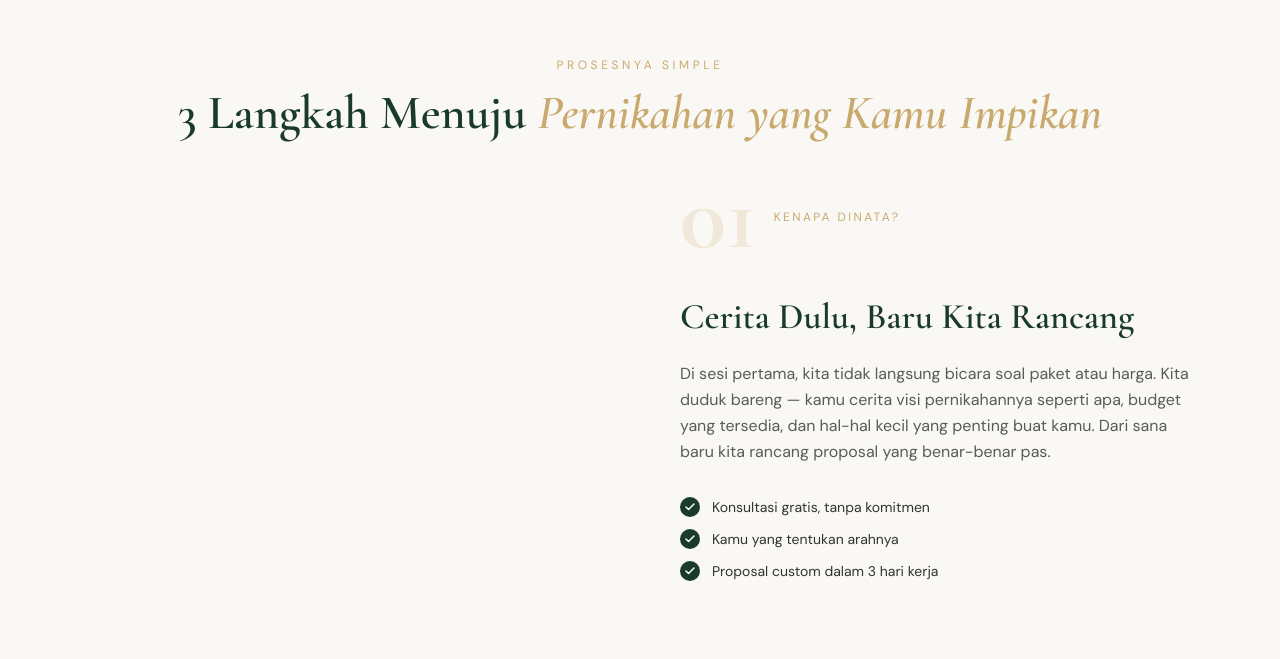
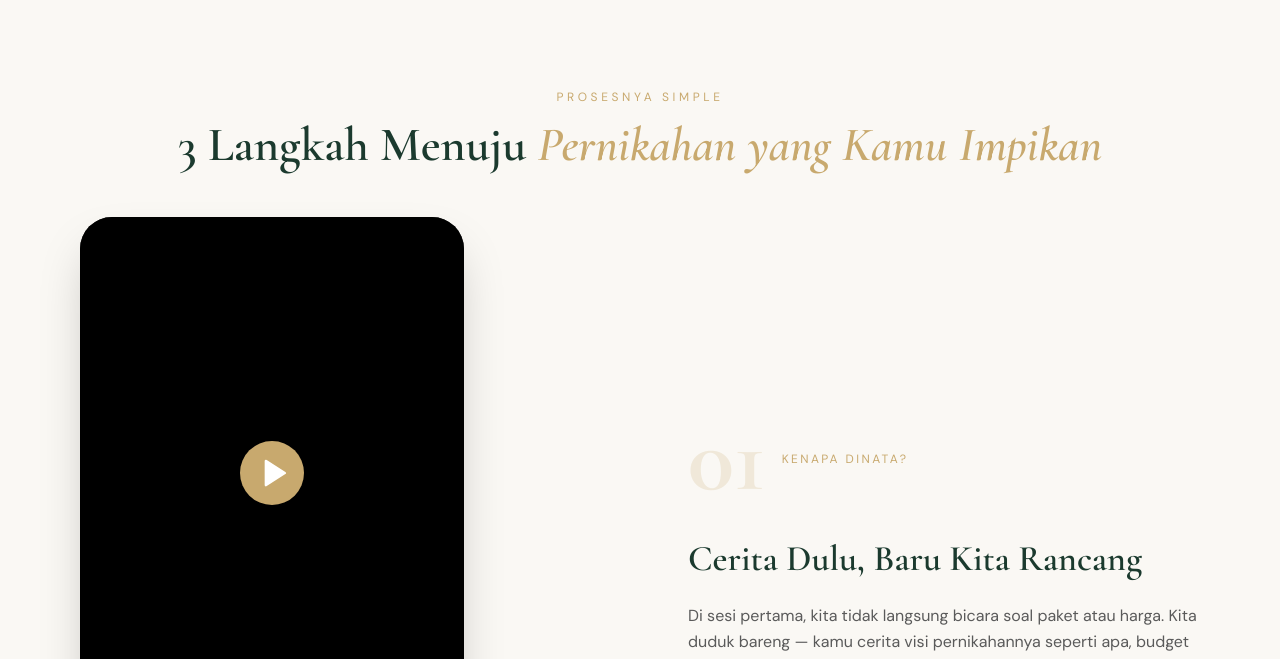
Before and after one commit to Handaldev/dnata-organizer, a Next.js app: page / in a window 1280 px wide. Shown: the part 3061-3720 px from the top of the page. Built offline with nearby package versions, Linux system fonts and the light colour scheme; no server answers.

Commit message:
refactor: streamline Process.tsx, remove unused imports and update styles

```diff
--- a/sections/Process.tsx
+++ b/sections/Process.tsx
@@ -1,16 +1,11 @@
 'use client'
 
-import { useRef, useState, useEffect } from 'react'
+import { useRef, useState } from 'react'
 import { motion, useInView } from 'framer-motion'
 import { Play } from 'lucide-react'
 
 // Video configuration - mudah diubah kedepannya
 const videoConfig = {
-  // Support Instagram, TikTok, YouTube embeds
-  // Contoh:
-  // Instagram: https://www.instagram.com/p/VIDEO_ID/embed
-  // TikTok: https://www.tiktok.com/embed/VIDEO_ID
-  // YouTube: https://www.youtube.com/embed/VIDEO_ID
   url: 'https://www.youtube.com/embed/dQw4w9WgXcQ?si=ZXJzaCBpbiBjb2RlIGJvYg',
 }
 
@@ -52,8 +47,8 @@ function VideoPlayer() {
   const [isPlaying, setIsPlaying] = useState(false)
 
   return (
-    <div className="sticky top-1/2 -translate-y-1/2 h-fit">
-      <div className="rounded-[2rem] overflow-hidden aspect-[9/16] lg:aspect-[3/4] relative shadow-2xl bg-black">
+    <div className="sticky top-20 h-fit">
+      <div className="rounded-[2rem] overflow-hidden aspect-[9/16] lg:aspect-[3/4] relative shadow-2xl bg-black w-full max-w-sm">
         {!isPlaying ? (
           <div
             className="absolute inset-0 bg-black/80 flex items-center justify-center cursor-pointer group"
@@ -84,17 +79,17 @@ function VideoPlayer() {
 }
 
 // Step Content Component
-function StepContent({ step, index }: { step: typeof steps[0]; index: number }) {
+function StepContent({ step }: { step: typeof steps[0] }) {
   const ref = useRef(null)
-  const inView = useInView(ref, { margin: '-50% 0px -50% 0px' })
+  const inView = useInView(ref, { margin: '-40% 0px -40% 0px' })
 
   return (
+    <div ref={ref} className="min-h-screen py-28 flex items-center">
       <motion.div
-      ref={ref}
-      initial={{ opacity: 0, y: 32 }}
-      animate={inView ? { opacity: 1, y: 0 } : { opacity: 0, y: 32 }}
-      transition={{ duration: 0.7 }}
-      className="sticky top-1/2 -translate-y-1/2 py-0"
+        initial={{ opacity: 0, y: 20 }}
+        animate={inView ? { opacity: 1, y: 0 } : { opacity: 0, y: 20 }}
+        transition={{ duration: 0.6 }}
+        className="sticky top-1/2 -translate-y-1/2"
       >
         {/* Step number with label */}
         <div className="flex items-center gap-4 mb-8">
@@ -153,24 +148,20 @@ function StepContent({ step, index }: { step: typeof steps[0]; index: number })
           ))}
         </ul>
       </motion.div>
+    </div>
   )
 }
 
 export default function Process() {
   const headerRef = useRef(null)
   const headerInView = useInView(headerRef, { once: true, margin: '-80px' })
-  const containerRef = useRef(null)
 
   return (
-    <section
-      id="proses"
-      ref={containerRef}
-      className="bg-[#FAF8F4] min-h-screen flex flex-col"
-    >
+    <section id="proses" className="bg-[#FAF8F4]">
       {/* Section header */}
       <div
         ref={headerRef}
-        className="max-w-[1440px] mx-auto px-8 lg:px-16 xl:px-20 pt-20 pb-8 text-center w-full"
+        className="max-w-[1440px] mx-auto px-8 lg:px-16 xl:px-20 pt-28 pb-12 text-center"
       >
         <motion.p
           initial={{ opacity: 0, y: 16 }}
@@ -193,28 +184,24 @@ export default function Process() {
         </motion.h2>
       </div>
 
-      {/* Main content with sticky video and text */}
-      <div className="flex-1 flex items-stretch w-full">
-        <div className="max-w-[1440px] mx-auto px-8 lg:px-16 xl:px-20 w-full">
-          <div className="grid lg:grid-cols-2 gap-12 lg:gap-20 items-stretch h-full">
-            {/* Video - Sticky on scroll */}
-            <div className="hidden lg:flex items-center justify-center">
+      {/* Main content */}
+      <div className="max-w-[1440px] mx-auto px-8 lg:px-16 xl:px-20">
+        <div className="grid lg:grid-cols-2 gap-16 lg:gap-24">
+          {/* Video - Left side, sticky */}
+          <div className="hidden lg:block">
             <VideoPlayer />
           </div>
 
-            {/* Mobile video player */}
+          {/* Mobile video player - shown only on mobile */}
           <div className="lg:hidden mb-12">
             <VideoPlayer />
           </div>
 
-            {/* Steps content - scrollable text with sticky effect */}
-            <div className="space-y-20">
-              {steps.map((step, i) => (
-                <StepContent key={step.number} step={step} index={i} />
+          {/* Steps content - Right side, scrollable */}
+          <div>
+            {steps.map((step) => (
+              <StepContent key={step.number} step={step} />
             ))}
-              {/* Extra space at bottom for scroll effect */}
-              <div className="h-96" />
-            </div>
           </div>
         </div>
       </div>
```
Lines whose indentation alone changed are shown as unchanged.
